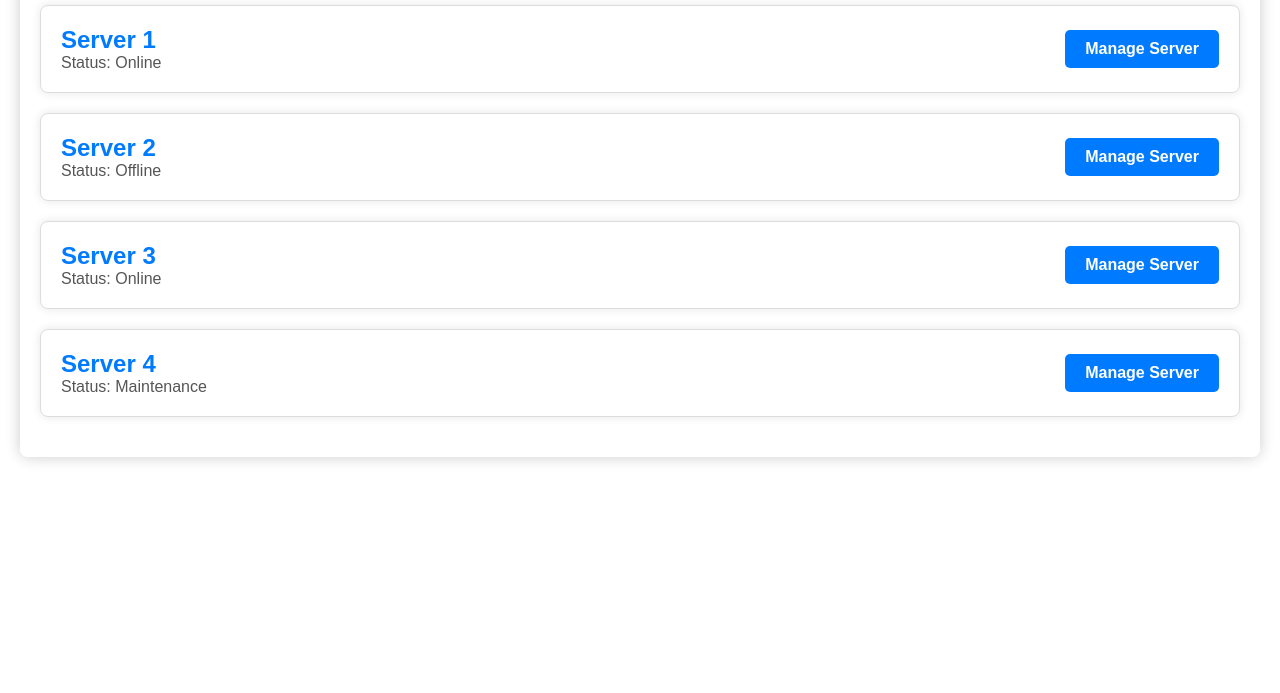
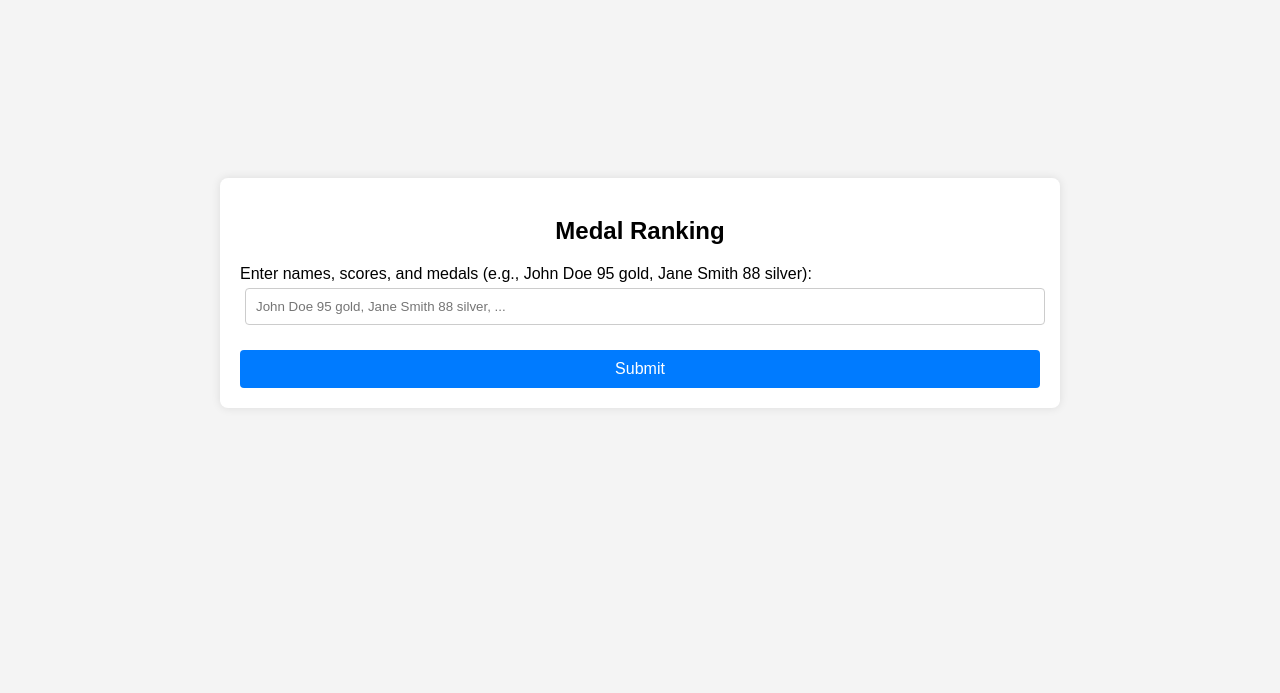
Before and after one commit to Rayen59/servers.html, a plain HTML site: page server2.html in a window 1280 px wide. Shown: the part 107-800 px from the top of the page. Drawn offline with Linux system fonts and the light colour scheme.

Commit message:
Update server2.html

```diff
--- a/server2.html
+++ b/server2.html
@@ -3,117 +3,151 @@
 <head>
     <meta charset="UTF-8">
     <meta name="viewport" content="width=device-width, initial-scale=1.0">
-    <title>Server Management Dashboard</title>
+    <title>Medal Ranking Table</title>
     <style>
         body {
             font-family: Arial, sans-serif;
             background-color: #f4f4f4;
+            display: flex;
+            justify-content: center;
+            align-items: center;
+            min-height: 100vh;
             margin: 0;
-            padding: 0;
-            background: url('settings-icon.png') no-repeat center center fixed;
-            background-size: 15%;
         }
         .container {
-            max-width: 1200px;
-            margin: 0 auto;
+            background: #fff;
             padding: 20px;
-            background: rgba(255, 255, 255, 0.8); /* semi-transparent background */
             border-radius: 8px;
-            box-shadow: 0 0 15px rgba(0, 0, 0, 0.2);
+            box-shadow: 0 0 10px rgba(0, 0, 0, 0.1);
+            max-width: 800px;
+            width: 100%;
         }
-        h1 {
+        h2 {
             text-align: center;
-            color: #333;
-            font-size: 2.5em;
             margin-bottom: 20px;
         }
-        .server-card {
-            background: #fff;
-            border-radius: 8px;
-            box-shadow: 0 0 10px rgba(0, 0, 0, 0.1);
-            margin: 20px 0;
-            padding: 20px;
-            display: flex;
-            justify-content: space-between;
-            align-items: center;
-            border: 1px solid #ddd;
+        .input-box {
+            margin-bottom: 20px;
         }
-        .server-card h2 {
-            margin: 0;
-            color: #007bff;
-            font-size: 1.5em;
+        input[type="text"] {
+            width: calc(100% - 22px);
+            padding: 10px;
+            margin: 5px;
+            border: 1px solid #ccc;
+            border-radius: 4px;
         }
-        .server-card p {
-            margin: 0;
-            color: #555;
+        button {
+            width: 100%;
+            padding: 10px;
+            border: none;
+            border-radius: 4px;
+            background-color: #007bff;
+            color: #fff;
+            font-size: 16px;
+            cursor: pointer;
         }
-        .server-card a {
-            text-decoration: none;
-            color: #fff;
-            background-color: #007bff;
-            padding: 10px 20px;
-            border-radius: 5px;
-            font-weight: bold;
-            transition: background-color 0.3s;
-        }
-        .server-card a:hover {
+        button:hover {
             background-color: #0056b3;
         }
-        .button {
-            display: inline-block;
-            text-decoration: none;
-            color: #fff;
+        table {
+            width: 100%;
+            border-collapse: collapse;
+            margin-top: 20px;
+        }
+        th, td {
+            padding: 10px;
+            text-align: center;
+            border-bottom: 1px solid #ddd;
+        }
+        th {
             background-color: #007bff;
-            padding: 10px 20px;
-            border-radius: 5px;
-            font-weight: bold;
-            transition: background-color 0.3s;
+            color: white;
         }
-        .button:hover {
-            background-color: #0056b3;
+        .gold {
+            background-color: gold;
+        }
+        .silver {
+            background-color: silver;
+        }
+        .bronze {
+            background-color: #cd7f32;
+        }
+        .honorable {
+            background-color: lightgreen;
         }
     </style>
 </head>
 <body>
     <div class="container">
-        <h1>Server Management Dashboard</h1>
+        <h2>Medal Ranking</h2>
+        <div class="input-box">
+            <label for="data">Enter names, scores, and medals (e.g., John Doe 95 gold, Jane Smith 88 silver):</label>
+            <input type="text" id="data" placeholder="John Doe 95 gold, Jane Smith 88 silver, ...">
+        </div>
+        <button onclick="processData()">Submit</button>
+        <table id="result" style="display:none;">
+            <thead>
+                <tr>
+                    <th>Rank</th>
+                    <th>Name</th>
+                    <th>Score</th>
+                    <th>Medal</th>
+                </tr>
+            </thead>
+            <tbody></tbody>
+        </table>
+    </div>
 
-        <!-- Server 1 -->
-        <div class="server-card">
-            <div>
-                <h2>Server 1</h2>
-                <p>Status: Online</p>
-            </div>
-            <a href="/server1/manage" class="button">Manage Server</a>
-        </div>
+    <script>
+        function processData() {
+            const input = document.getElementById('data').value;
+            const resultTable = document.getElementById('result');
+            const tbody = resultTable.querySelector('tbody');
+            const entries = input.split(',').map(entry => entry.trim());
+            const data = [];
 
-        <!-- Server 2 -->
-        <div class="server-card">
-            <div>
-                <h2>Server 2</h2>
-                <p>Status: Offline</p>
-            </div>
-            <a href="/server2/manage" class="button">Manage Server</a>
-        </div>
+            entries.forEach(entry => {
+                const parts = entry.split(' ');
+                const name = parts.slice(0, -2).join(' ');
+                const score = parseInt(parts[parts.length - 2]);
+                const medal = parts[parts.length - 1];
+                data.push({ name, score, medal });
+            });
 
-        <!-- Server 3 -->
-        <div class="server-card">
-            <div>
-                <h2>Server 3</h2>
-                <p>Status: Online</p>
-            </div>
-            <a href="/server3/manage" class="button">Manage Server</a>
-        </div>
+            // Sort by score in descending order
+            data.sort((a, b) => b.score - a.score);
 
-        <!-- Server 4 -->
-        <div class="server-card">
-            <div>
-                <h2>Server 4</h2>
-                <p>Status: Maintenance</p>
-            </div>
-            <a href="/server4/manage" class="button">Manage Server</a>
-        </div>
+            // Build the result HTML
+            let resultHTML = '';
+            data.forEach((item, index) => {
+                let medalClass = '';
+                switch(item.medal) {
+                    case 'gold':
+                        medalClass = 'gold';
+                        break;
+                    case 'silver':
+                        medalClass = 'silver';
+                        break;
+                    case 'bronze':
+                        medalClass = 'bronze';
+                        break;
+                    case 'honorable':
+                        medalClass = 'honorable';
+                        break;
+                }
+                resultHTML += `
+                    <tr>
+                        <td>${index + 1}</td>
+                        <td>${item.name}</td>
+                        <td>${item.score}</td>
+                        <td class="${medalClass}">${item.medal.charAt(0).toUpperCase() + item.medal.slice(1)}</td>
+                    </tr>
+                `;
+            });
 
-    </div>
+            tbody.innerHTML = resultHTML;
+            resultTable.style.display = 'table';
+        }
+    </script>
 </body>
 </html>
```
